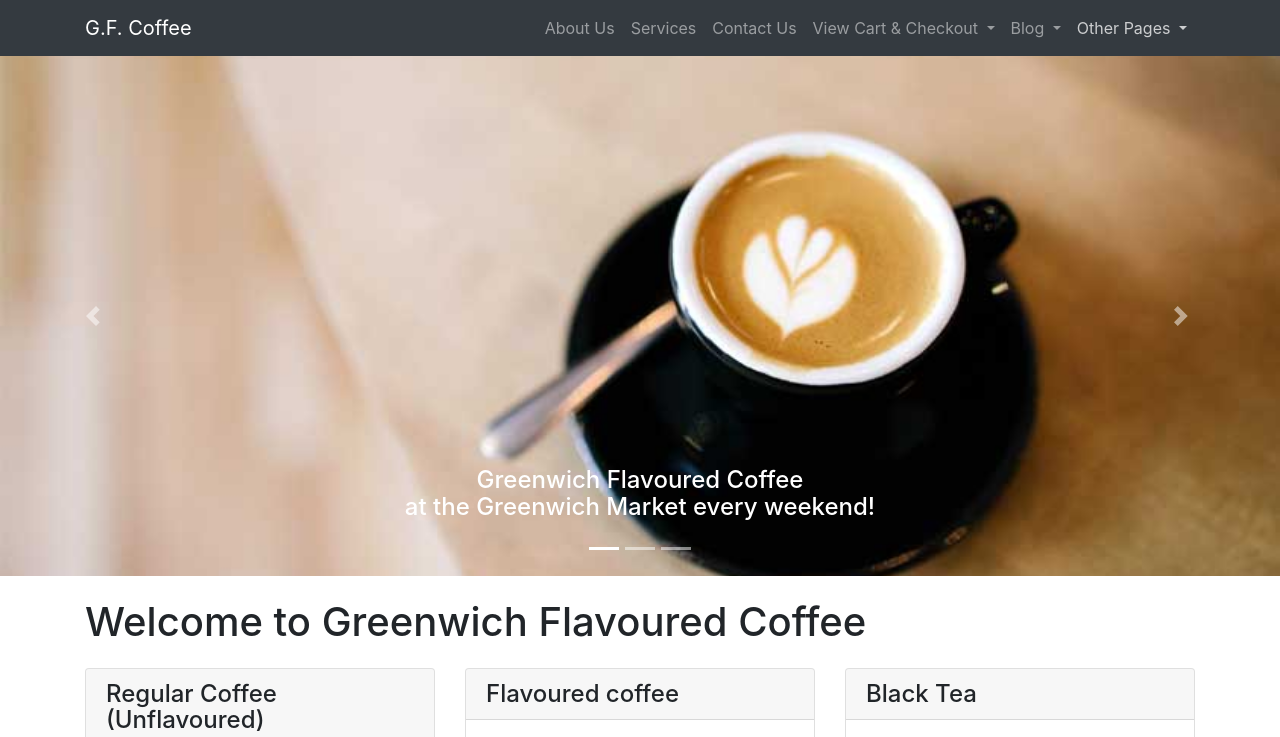
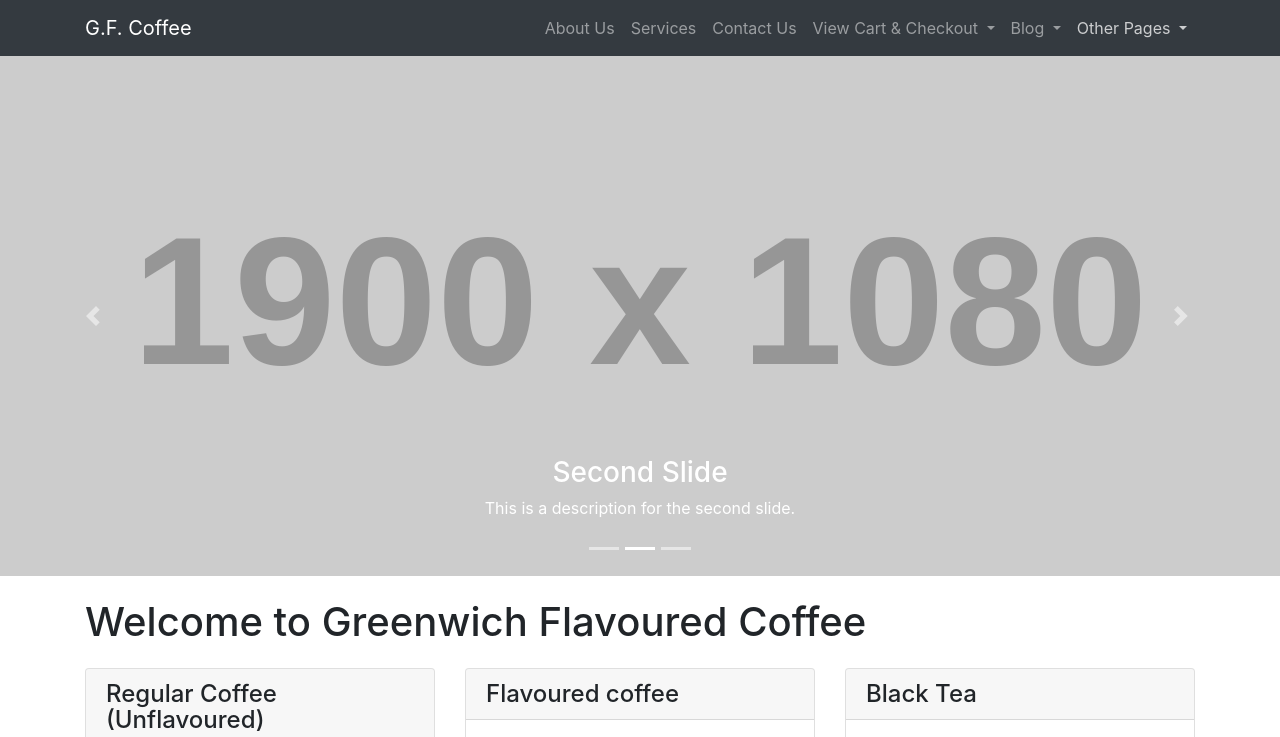
Before and after one commit to linuxfce/Greenwich-Flavoured-Coffee, a website: page index.html in a window 1280 px wide. Both pictures are taken after a click on the link "Other Pages". Shown: the top 737 px of the page. Drawn offline with Linux system fonts and the light colour scheme; files that its build step writes are made by us from their sources; placeholder pictures from the web are drawn by us.

Commit message:
Update index.html

```diff
--- a/index.html
+++ b/index.html
@@ -78,7 +78,9 @@
       </div>
     </nav>
 
-    <header>
+    <!-- carousel slides big img -->
+
+  <header>
       <div id="carouselExampleIndicators" class="carousel slide" data-ride="carousel">
         <ol class="carousel-indicators">
           <li data-target="#carouselExampleIndicators" data-slide-to="0" class="active"></li>
@@ -89,28 +91,24 @@
           <!-- Slide One - Set the background image for this slide in the line below -->
           <div class="carousel-item active" style="background-image: url('img/slide-1.jpg')">
             <div class="carousel-caption d-none d-md-block">
-              <h4>Greenwich Flavoured Coffee</</h4>
-              <p>at the Greenwich Market every weekend!</p>
+              <h3>First Slide</h3>
+              <p>This is a description for the first slide.</p>
             </div>
           </div>
           <!-- Slide Two - Set the background image for this slide in the line below -->
-<!--
-          <div class="carousel-item" style="background-image: url('img/slide-2.jpg')">
+          <div class="carousel-item" style="background-image: url('http://placehold.it/1900x1080')">
             <div class="carousel-caption d-none d-md-block">
-              <h3>G.F. Coffee</</h3>
-              <p>a description for the second slide.</p>
+              <h3>Second Slide</h3>
+              <p>This is a description for the second slide.</p>
             </div>
           </div>
--->
           <!-- Slide Three - Set the background image for this slide in the line below -->
-<!--
-          <div class="carousel-item" style="background-image: url('img/slide-3.jpg')">
+          <div class="carousel-item" style="background-image: url('http://placehold.it/1900x1080')">
             <div class="carousel-caption d-none d-md-block">
-              <h3>G.F. Coffee</h3>
-              <p>a description for the third slide.</p>
+              <h3>Third Slide</h3>
+              <p>This is a description for the third slide.</p>
             </div>
           </div>
--->
         </div>
         <a class="carousel-control-prev" href="#carouselExampleIndicators" role="button" data-slide="prev">
           <span class="carousel-control-prev-icon" aria-hidden="true"></span>
```
